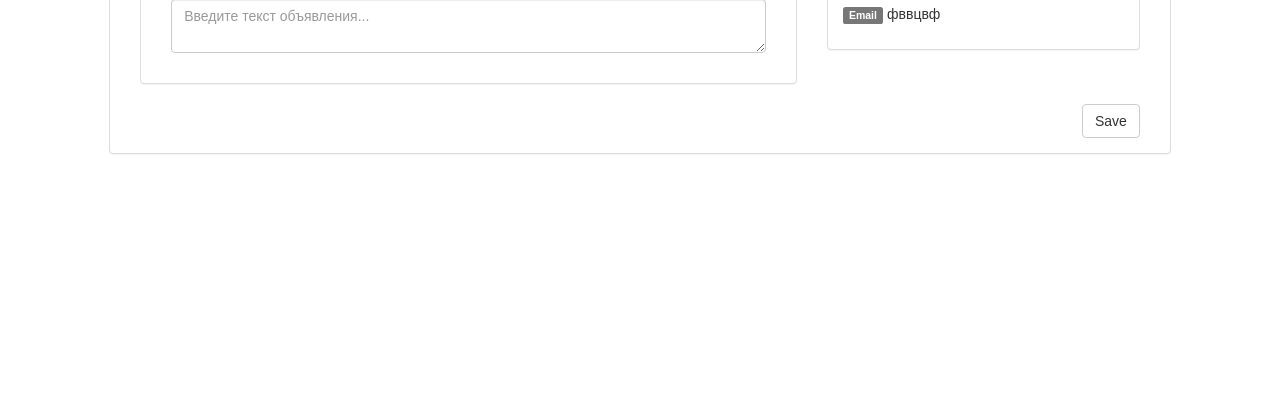
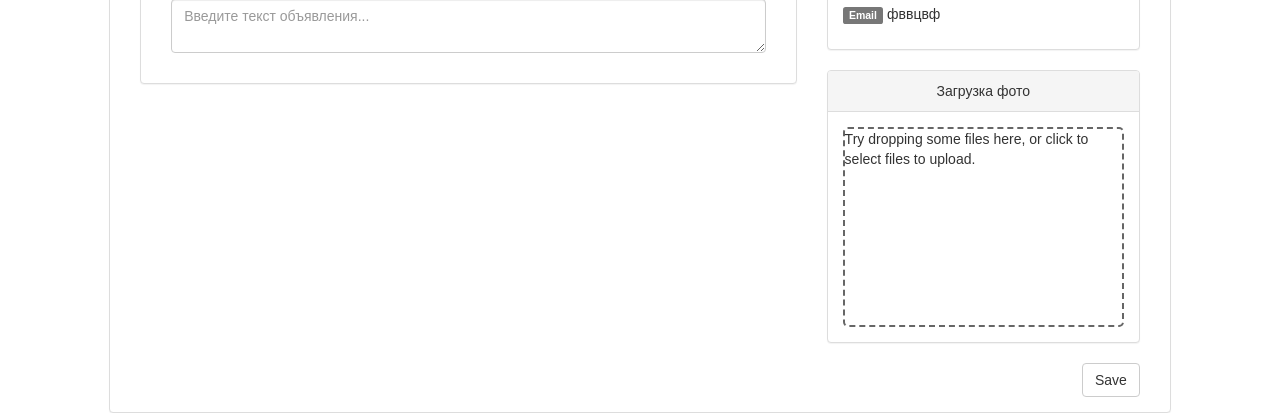
Before and after one commit to mittey/dog-cards, a React (Create React App) app: page / in a window 1280 px wide. Shown: the part 293-706 px from the top of the page. Built offline with nearby package versions, Linux system fonts and the light colour scheme; no server answers.

Commit message:
Add PictureUploader component

```diff
--- a/package.json
+++ b/package.json
@@ -6,6 +6,8 @@
     "react": "^16.4.1",
     "react-bootstrap": "^0.32.1",
     "react-dom": "^16.4.1",
+    "react-dropzone": "^4.2.13",
+    "react-google-maps": "^9.4.5",
     "react-scripts": "1.1.4"
   },
   "scripts": {
--- /dev/null
+++ b/src/components/ui/ImageUploader/ImageUploader.js
@@ -0,0 +1,58 @@
+import React, { Component } from "react";
+
+import Dropzone from "react-dropzone";
+
+class ImageUploader extends Component {
+  state = {
+    files: [],
+    fileName: null
+  };
+
+  onDrop(files) {
+    this.setState({ fileName: files[0].name });
+
+    var formData = new FormData();
+
+    formData.append("file", files[0]);
+
+    fetch("http://localhost:8090/picture", {
+      method: "POST",
+      body: formData
+    })
+      .then(response => response.json())
+      .then(pictureId => {
+        this.props.pictureUploded(pictureId);
+      })
+      .catch(error => console.log(error));
+  }
+
+  render = () => {
+    return (
+      <section>
+        <div className="dropzone">
+          <Dropzone
+            accept="image/jpeg, image/png"
+            style={{
+              position: "relative",
+              width: "100%",
+              height: "200px",
+              borderWidth: "2px",
+              borderColor: "rgb(102, 102, 102)",
+              borderStyle: "dashed",
+              borderRadius: "5px"
+            }}
+            onDrop={this.onDrop.bind(this)}
+          >
+            <p>
+              {this.state.fileName
+                ? this.state.fileName
+                : "Try dropping some files here, or click to select files to upload."}
+            </p>
+          </Dropzone>
+        </div>
+      </section>
+    );
+  };
+}
+
+export default ImageUploader;
--- /dev/null
+++ b/src/containers/ImageUploadPanel/ImageUploadPanel.js
@@ -0,0 +1,21 @@
+import React from "react";
+
+import ImageUploader from "../../components/ui/ImageUploader/ImageUploader";
+import { Col, Panel } from "react-bootstrap";
+
+const imageUploadPanel = props => {
+  return (
+    <div>
+      <Col md={props.colmd}>
+        <Panel>
+          <Panel.Heading>Загрузка фото</Panel.Heading>
+          <Panel.Body>
+            <ImageUploader pictureUploded={props.pictureUploded} />
+          </Panel.Body>
+        </Panel>
+      </Col>
+    </div>
+  );
+};
+
+export default imageUploadPanel;
--- a/src/containers/Layout/Layout.js
+++ b/src/containers/Layout/Layout.js
@@ -4,7 +4,8 @@ import { Row, Col, Panel } from "react-bootstrap";
 import InputPanel from "../InputPanel/InputPanel";
 import MapPanel from "../MapPanel/MapPanel";
 import SubmitButton from "../../components/ui/SubmitButton/SubmitButton";
-import UserInfoPanel from "../../containers/UserInfoPanel/UserInfoPanel";
+import UserInfoPanel from "../UserInfoPanel/UserInfoPanel";
+import ImageUploadPanel from "../ImageUploadPanel/ImageUploadPanel";
 
 class Layout extends Component {
   state = {
@@ -32,6 +33,9 @@ class Layout extends Component {
       },
       person: {
         id: 1
+      },
+      picture: {
+        id: null
       }
     }
   };
@@ -84,6 +88,14 @@ class Layout extends Component {
     const formData = { ...this.state.formData };
 
     formData.animal.breed.id = event.target.value;
+
+    this.setState({ formData: formData });
+  };
+
+  pictureUploadHandler = pictureId => {
+    const formData = { ...this.state.formData };
+
+    formData.picture.id = pictureId;
 
     this.setState({ formData: formData });
   };
@@ -148,6 +160,10 @@ class Layout extends Component {
                   />
                   <MapPanel colmd={4} />
                   <UserInfoPanel colmd={4} />
+                  <ImageUploadPanel
+                    pictureUploded={this.pictureUploadHandler}
+                    colmd={4}
+                  />
                   <SubmitButton />
                 </Panel.Body>
               </Panel>
```
Also changed, not shown: src/key.txt (added), 1 other file (tests, documents, lock files or other folders).
